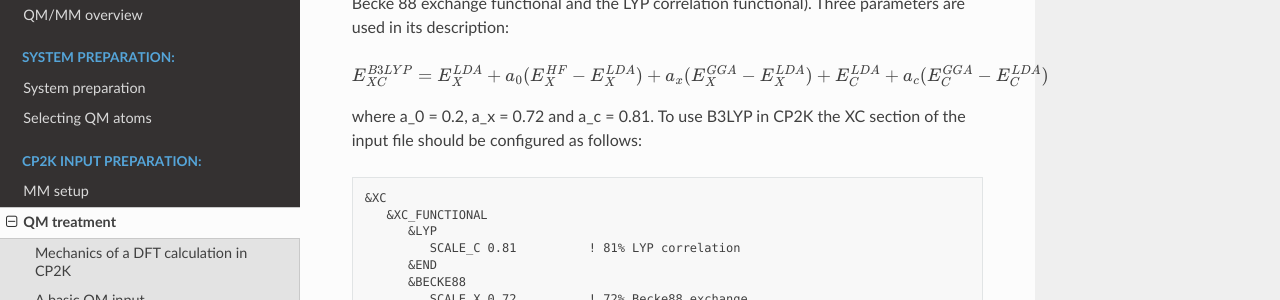
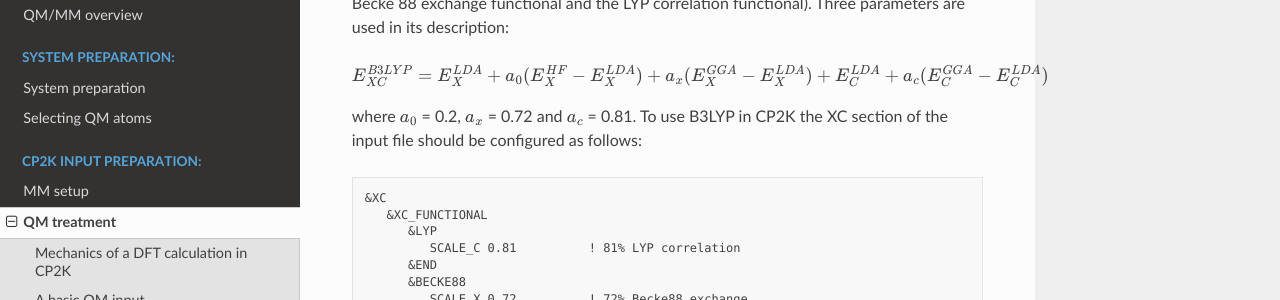
Before and after one commit to bioexcel/qmmm_bpg, a Sphinx documentation site: the page built from docs/input_preparation/QM_treatment.rst, in a window 1280 px wide and 900 px high, scrolled down 6589 px. Shown: the part 153-453 px from the top of the window. Built offline with Sphinx 7.4.7 and the Read the Docs theme 2.0.0, drawn with Linux system fonts in a browser that asks for light colours; part of the change alters nothing that is shown.

```diff
--- a/docs/input_preparation/QM_treatment.rst
+++ b/docs/input_preparation/QM_treatment.rst
@@ -351,7 +351,7 @@ Three parameters are used in its description:
 
     E^{B3LYP}_{XC} = E_X^{LDA} + a_0(E_X^{HF} - E_X^{LDA}) + a_x(E_X^{GGA} - E_X^{LDA}) + E_C^{LDA} + a_c(E_C^{GGA} - E_C^{LDA})
 
-where a_0 = 0.2, a_x = 0.72 and a_c = 0.81.
+where :math:`a_0` = 0.2, :math:`a_x` = 0.72 and :math:`a_c` = 0.81.
 To use B3LYP in CP2K the XC section of the input file should be
 configured as follows:
 
```
